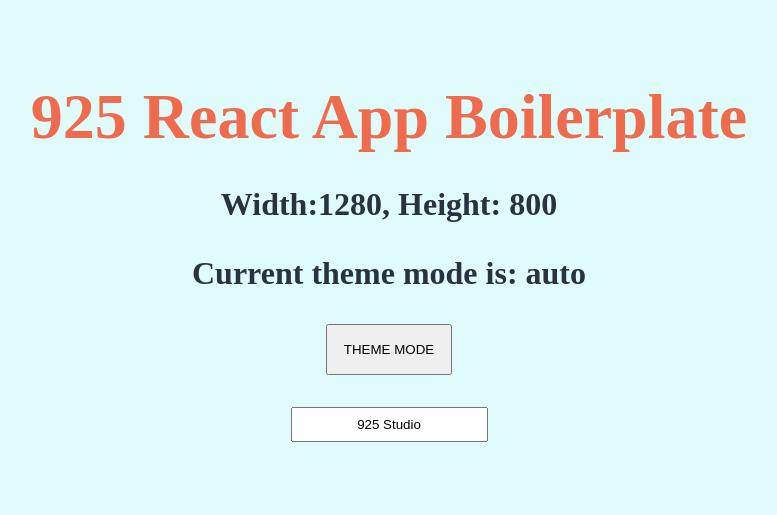
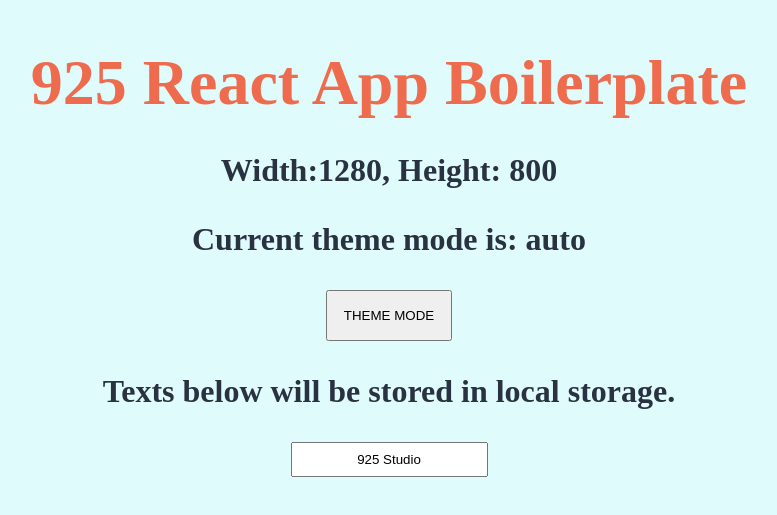
Before and after one commit to 925-Studio/925-react-app-boilerplate, a React (Create React App) app: page / in a window 1280 px wide. Shown: the part 139-654 px from the top of the page, without its empty margins (251-1028 px from the left). Built offline with nearby package versions, Linux system fonts and the light colour scheme.

Commit message:
Updated 'useLocalStorage' hook example

```diff
--- a/src/App.js
+++ b/src/App.js
@@ -43,6 +43,8 @@ export default function App() {
         >
           THEME MODE
         </Button>
+
+        <Text>Texts below will be stored in local storage.</Text>
 
         <Input
           type='text'
```
